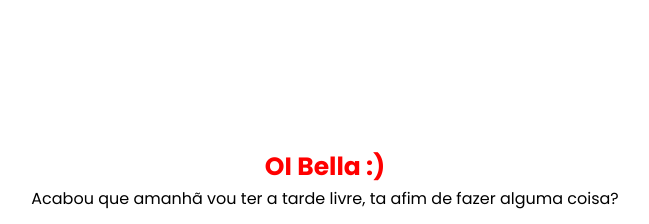
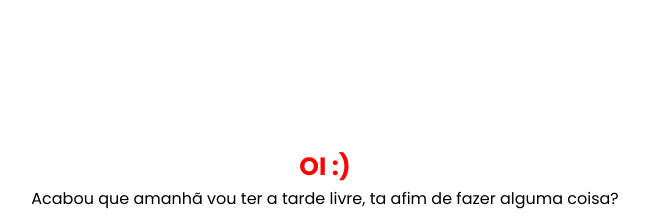
Before and after one commit to TheYanVictor/AskingOut, a plain HTML site: page docs/index.html in a window 1280 px wide. Shown: the part 156-380 px from the top of the page, without its empty margins (315-964 px from the left). Drawn offline with Linux system fonts and the light colour scheme.

Commit message:
General
I made it without the person's name

```diff
--- a/docs/index.html
+++ b/docs/index.html
@@ -35,7 +35,7 @@
 
 		<div class="ask">
 
-			<p> <span class="crush">OI Bella :)</span> <br>
+			<p> <span class="crush">OI :)</span> <br>
 				Acabou que amanhã vou ter a tarde livre, ta afim de fazer alguma coisa?</p>
 			<div class="btn">
 				<a href="yes.html"><button id="btn1">Sim</button> </a> <button id="btn2">Não</button>
```
